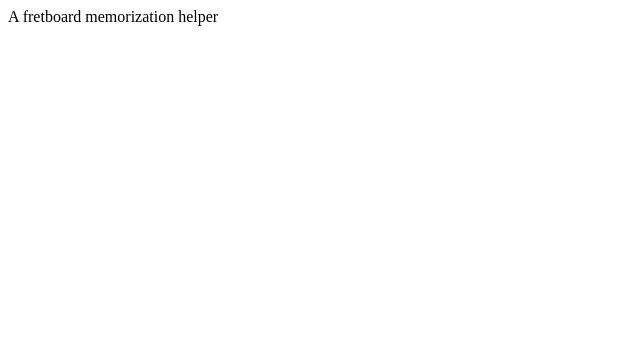
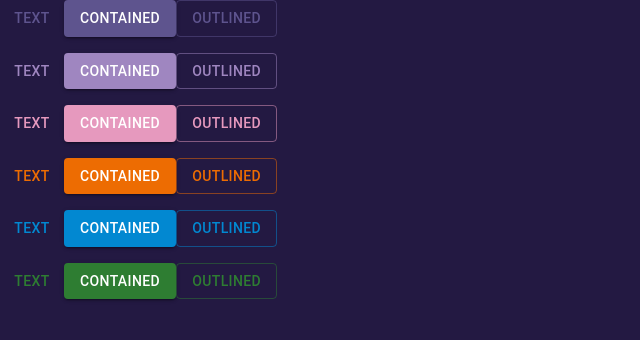
Before and after one commit to noah-stahl/fretty, a React app: page /mui in a window 1280 px wide. Shown: the top 340 px of the page, without its empty margins (0-640 px from the left). Built offline with nearby package versions, Linux system fonts and the light colour scheme.

Commit message:
Add MUI and routing

```diff
--- /dev/null
+++ b/src/Views/MuiPlayground.tsx
@@ -0,0 +1,74 @@
+import { Button, Grid } from "@mui/material";
+
+export function MuiPlayground() {
+  return (
+    <Grid container spacing={2}>
+      <Grid item xs={12}>
+        <Button variant="text" color="primary">
+          Text
+        </Button>
+        <Button variant="contained" color="primary">
+          Contained
+        </Button>
+        <Button variant="outlined" color="primary">
+          Outlined
+        </Button>
+      </Grid>
+      <Grid item xs={12}>
+        <Button variant="text" color="secondary">
+          Text
+        </Button>
+        <Button variant="contained" color="secondary">
+          Contained
+        </Button>
+        <Button variant="outlined" color="secondary">
+          Outlined
+        </Button>
+      </Grid>
+      <Grid item xs={12}>
+        <Button variant="text" color="error">
+          Text
+        </Button>
+        <Button variant="contained" color="error">
+          Contained
+        </Button>
+        <Button variant="outlined" color="error">
+          Outlined
+        </Button>
+      </Grid>
+      <Grid item xs={12}>
+        <Button variant="text" color="warning">
+          Text
+        </Button>
+        <Button variant="contained" color="warning">
+          Contained
+        </Button>
+        <Button variant="outlined" color="warning">
+          Outlined
+        </Button>
+      </Grid>
+      <Grid item xs={12}>
+        <Button variant="text" color="info">
+          Text
+        </Button>
+        <Button variant="contained" color="info">
+          Contained
+        </Button>
+        <Button variant="outlined" color="info">
+          Outlined
+        </Button>
+      </Grid>
+      <Grid item xs={12}>
+        <Button variant="text" color="success">
+          Text
+        </Button>
+        <Button variant="contained" color="success">
+          Contained
+        </Button>
+        <Button variant="outlined" color="success">
+          Outlined
+        </Button>
+      </Grid>
+    </Grid>
+  );
+}
--- /dev/null
+++ b/src/Views/StartPage.tsx
@@ -0,0 +1,13 @@
+import { Button, Typography } from "@mui/material";
+
+export function StartPage() {
+  return (
+    <>
+      <Typography variant="h4">Welcome to Fretty!</Typography>
+      <Typography variant="subtitle1">A fretboard memorization App</Typography>
+      <Button variant="contained" href="mui">
+        MUI Playground
+      </Button>
+    </>
+  );
+}
--- a/src/index.tsx
+++ b/src/index.tsx
@@ -1,7 +1,18 @@
+import {
+  createTheme,
+  CssBaseline,
+  LinkProps,
+  ThemeProvider,
+} from "@mui/material";
 import React from "react";
 import ReactDOM from "react-dom";
+import { Routes } from "./routes";
+import theme from "./theme";
 
 ReactDOM.render(
-  <div>A fretboard memorization helper</div>,
+  <ThemeProvider theme={theme}>
+    <CssBaseline />
+    <Routes />
+  </ThemeProvider>,
   document.getElementById("root")
 );
--- /dev/null
+++ b/src/routes.tsx
@@ -0,0 +1,19 @@
+import { createBrowserRouter, RouterProvider, Link } from "react-router-dom";
+import { Button, Link as MUILink } from "@mui/material";
+import { StartPage } from "./Views/StartPage";
+import { MuiPlayground } from "./Views/MuiPlayground";
+
+const router = createBrowserRouter([
+  {
+    path: "/",
+    element: <StartPage />,
+  },
+  {
+    path: "mui",
+    element: <MuiPlayground />,
+  },
+]);
+
+export function Routes() {
+  return <RouterProvider router={router} />;
+}
--- /dev/null
+++ b/src/theme.tsx
@@ -0,0 +1,60 @@
+import {
+  Link as RouterLink,
+  LinkProps as RouterLinkProps,
+} from "react-router-dom";
+import { createTheme, LinkProps, ThemeProvider } from "@mui/material";
+import React from "react";
+
+const LinkBehavior = React.forwardRef<
+  HTMLAnchorElement,
+  Omit<RouterLinkProps, "to"> & { href: RouterLinkProps["to"] }
+>((props, ref) => {
+  const { href, ...other } = props;
+  // Map href (MUI) -> to (react-router)
+  return <RouterLink ref={ref} to={href} {...other} />;
+});
+
+const theme = createTheme({
+  palette: {
+    text: {
+      primary: "#FFFFFF",
+      secondary: "#CCCCCC",
+      disabled: "#AAAAAA",
+    },
+    background: {
+      default: "#231942",
+    },
+    primary: {
+      main: "#5E548E",
+      dark: "#4C4474",
+      light: "#6F65A4",
+      contrastText: "#FFFFFF",
+    },
+    secondary: {
+      main: "#9F86C0",
+      dark: "#8A6BB3",
+      light: "#B5A1CE",
+      contrastText: "#FFFFFF",
+    },
+    error: {
+      main: "#E699BE",
+      dark: "#E38CB6",
+      light: "#EBADCB",
+      contrastText: "#FFFFFF",
+    },
+  },
+  components: {
+    MuiLink: {
+      defaultProps: {
+        component: LinkBehavior,
+      } as LinkProps,
+    },
+    MuiButtonBase: {
+      defaultProps: {
+        LinkComponent: LinkBehavior,
+      },
+    },
+  },
+});
+
+export default theme;
--- a/webpack.config.js
+++ b/webpack.config.js
@@ -7,6 +7,7 @@ module.exports = {
   output: {
     path: path.resolve(__dirname, "dist"),
     filename: "bundle.js",
+    publicPath: "/",
   },
   mode: "development",
   module: {
@@ -49,5 +50,6 @@ module.exports = {
     hot: "only",
     compress: true,
     open: true,
+    historyApiFallback: true,
   },
 };
```
Also changed, not shown: package.json (+6 -1 lines), 1 other file (tests, documents, lock files or other folders).
